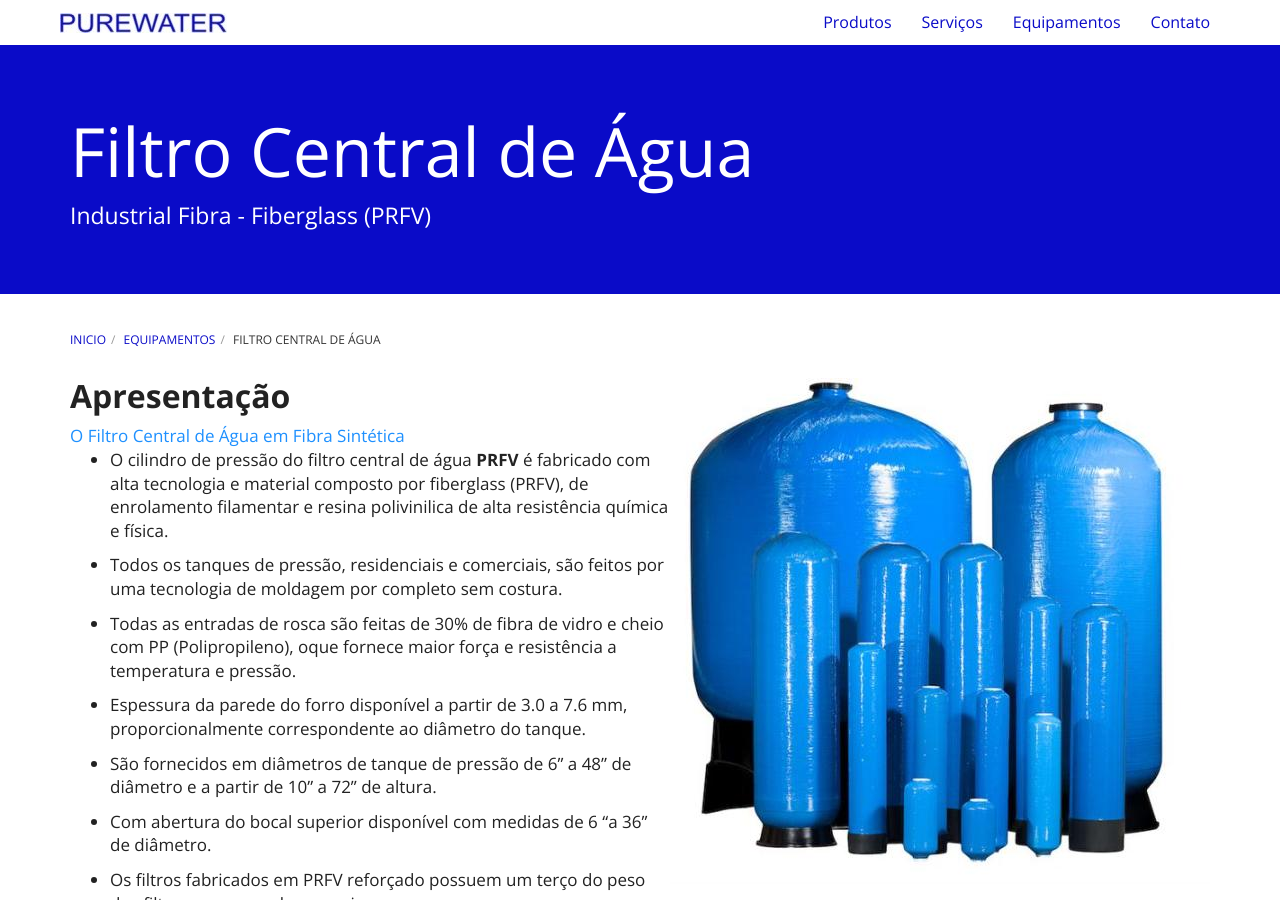
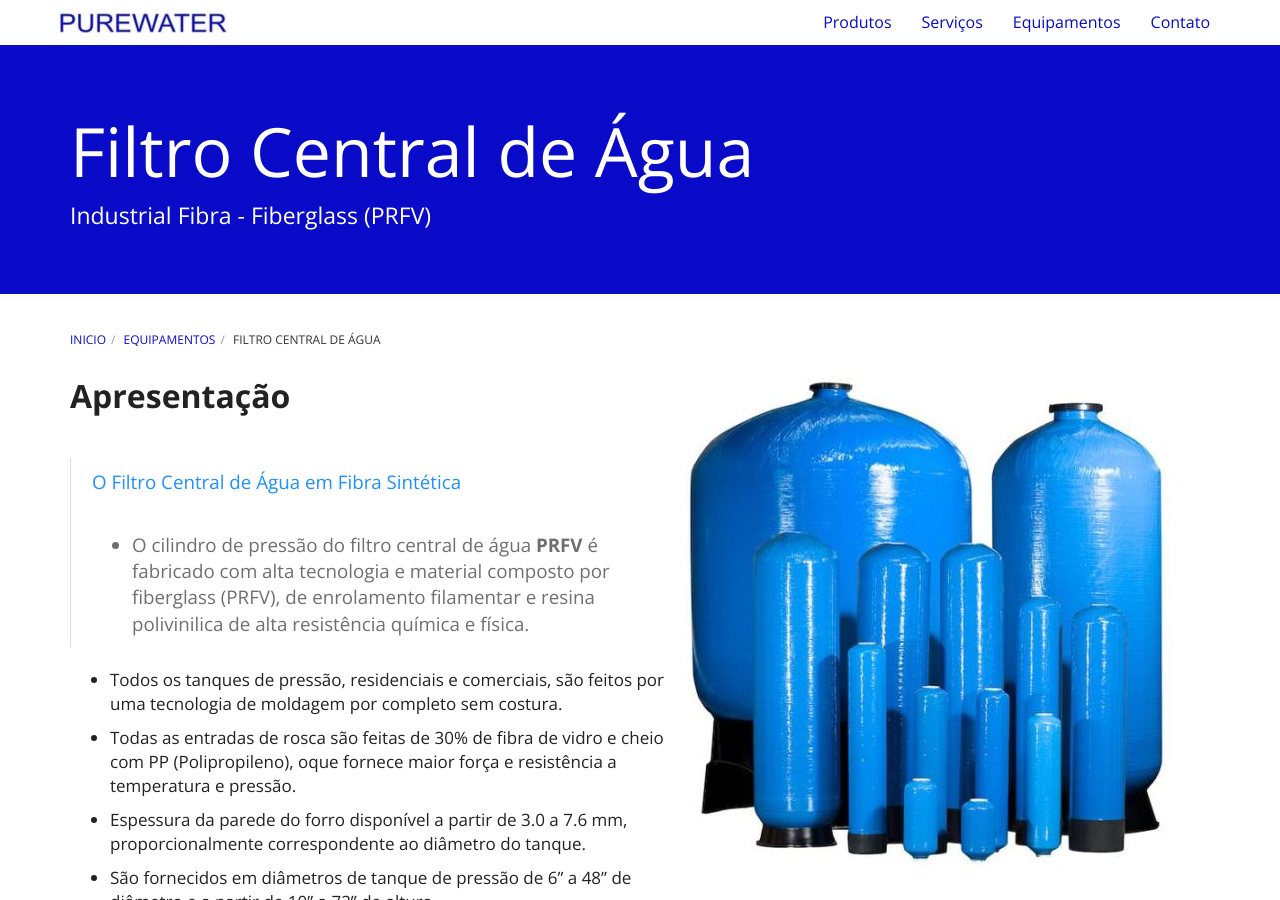
Before and after one commit to purewaterefluentes/purewaterefluentes.github.io, a Jekyll site: the page built from equipamentos/filtro-central-de-agua-industrial-fibra-fiberglass.md, in a window 1280 px wide and 900 px high. Built offline with Jekyll 4.4.1, drawn with Linux system fonts in a browser that asks for light colours; nearby versions of some CDN libraries; library files that are not in the unit come from our copies.

Commit message:
Update filtro-central-de-agua-industrial-fibra-fiberglass.md

```diff
--- a/equipamentos/filtro-central-de-agua-industrial-fibra-fiberglass.md
+++ b/equipamentos/filtro-central-de-agua-industrial-fibra-fiberglass.md
@@ -8,9 +8,9 @@ subtitle: Industrial Fibra - Fiberglass (PRFV)
 <img class="img-responsive pull-right" style="max-width: 50%;" src="../../website/images/cyber_tank.jpg" alt="Filtro de Agua em Fiberglass">
 
 ## **Apresentação**
-
-<font color="#1E90FF">O Filtro Central de Água em Fibra Sintética</font>
-
+<br />
+> <font color="#1E90FF">O Filtro Central de Água em Fibra Sintética</font>
+<br />
 - O cilindro de pressão do filtro central de água **PRFV** é fabricado com alta tecnologia e material composto por fiberglass (PRFV), de enrolamento filamentar e resina polivinilica de alta resistência química e física.
 
 - Todos os tanques de pressão, residenciais e comerciais, são feitos por uma tecnologia de moldagem por completo sem costura.
```
